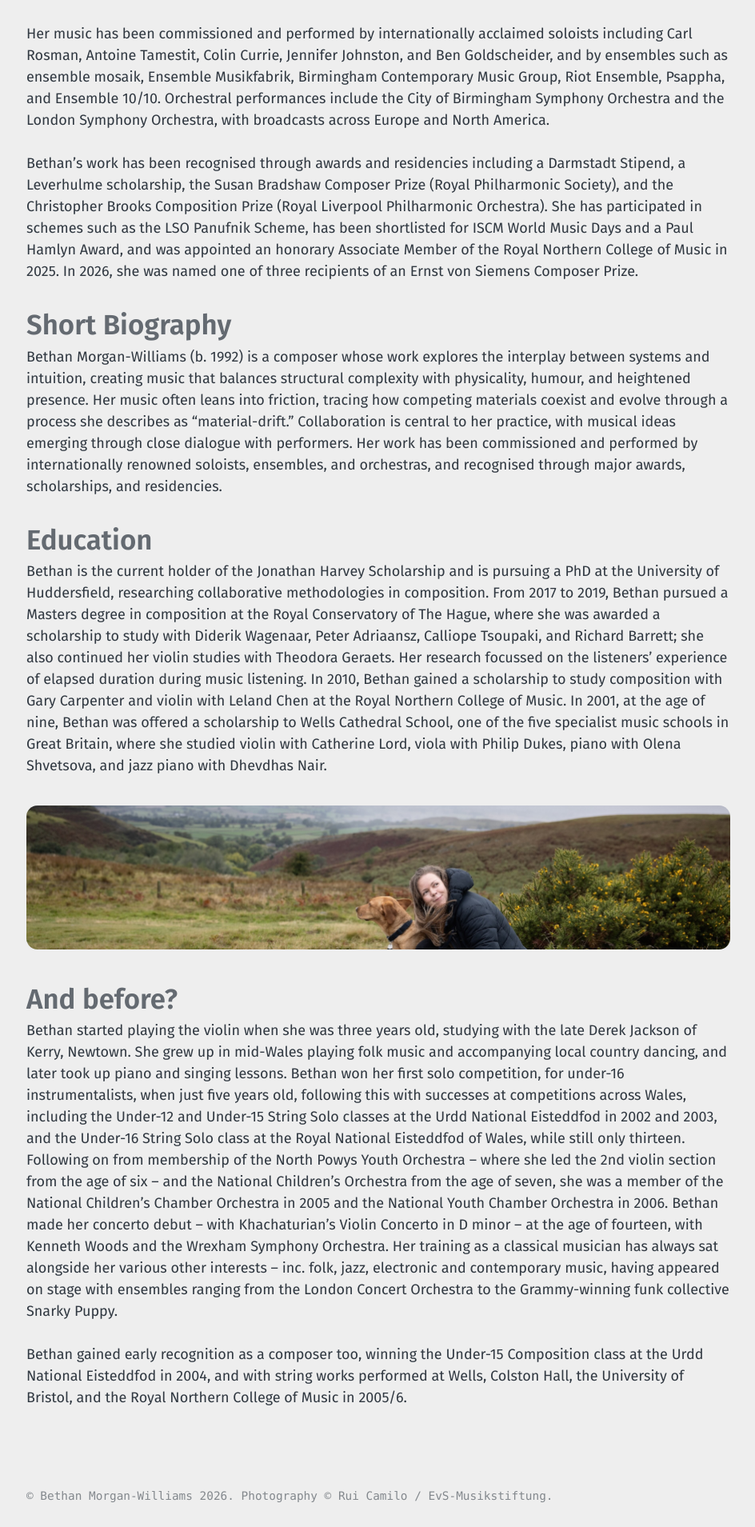
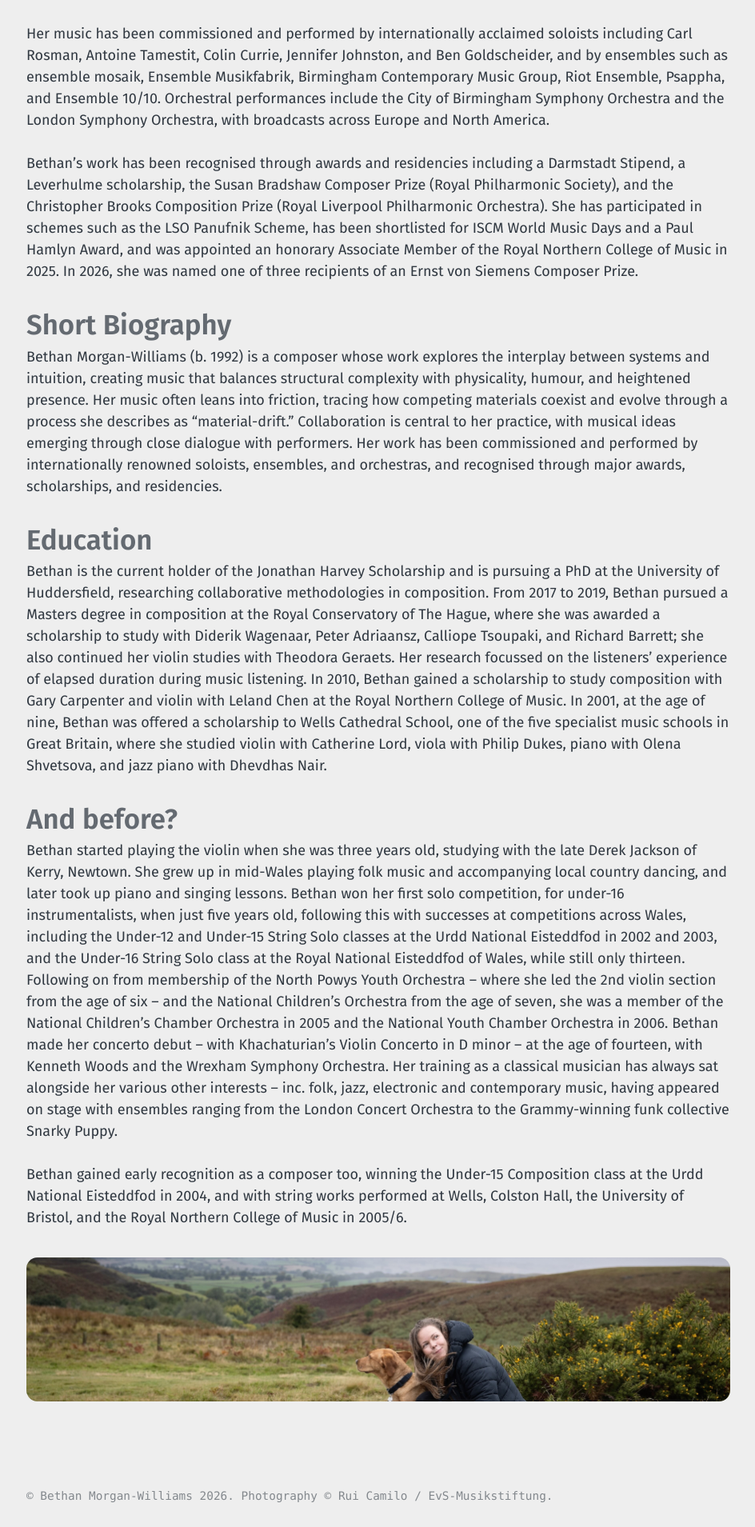
Before and after one commit to morganwilliamsb/website, a Jekyll site: the page built from biography.md, in a window 1280 px wide. Shown: the part 839-2748 px from the top of the page at 80% size, without its empty margins (39-983 px from the left). Built offline with Jekyll 4.4.1, drawn with Linux system fonts in a browser that asks for light colours.

Commit message:
Remove duplicate image from biography section
Removed duplicate image of Bethan with Oren in the Welsh countryside.

```diff
--- a/biography.md
+++ b/biography.md
@@ -27,10 +27,10 @@ Bethan Morgan-Williams (b. 1992) is a composer whose work explores the interplay
 
 Bethan is the current holder of the Jonathan Harvey Scholarship and is pursuing a PhD at the University of Huddersfield, researching collaborative methodologies in composition. From 2017 to 2019, Bethan pursued a Masters degree in composition at the Royal Conservatory of The Hague, where she was awarded a scholarship to study with Diderik Wagenaar, Peter Adriaansz, Calliope Tsoupaki, and Richard Barrett; she also continued her violin studies with Theodora Geraets. Her research focussed on the listeners' experience of elapsed duration during music listening. In 2010, Bethan gained a scholarship to study composition with Gary Carpenter and violin with Leland Chen at the Royal Northern College of Music. In 2001, at the age of nine, Bethan was offered a scholarship to Wells Cathedral School, one of the five specialist music schools in Great Britain, where she studied violin with Catherine Lord, viola with Philip Dukes, piano with Olena Shvetsova, and jazz piano with Dhevdhas Nair.
 
-<img src="/assets/images/girl-and-dog-strip.jpeg" alt="Bethan with Oren in the Welsh countryside" class="bio-divider">
-
 ## And before?
 
 Bethan started playing the violin when she was three years old, studying with the late Derek Jackson of Kerry, Newtown. She grew up in mid-Wales playing folk music and accompanying local country dancing, and later took up piano and singing lessons. Bethan won her first solo competition, for under-16 instrumentalists, when just five years old, following this with successes at competitions across Wales, including the Under-12 and Under-15 String Solo classes at the Urdd National Eisteddfod in 2002 and 2003, and the Under-16 String Solo class at the Royal National Eisteddfod of Wales, while still only thirteen. Following on from membership of the North Powys Youth Orchestra – where she led the 2nd violin section from the age of six – and the National Children’s Orchestra from the age of seven, she was a member of the National Children’s Chamber Orchestra in 2005 and the National Youth Chamber Orchestra in 2006. Bethan made her concerto debut – with Khachaturian’s Violin Concerto in D minor – at the age of fourteen, with Kenneth Woods and the Wrexham Symphony Orchestra. Her training as a classical musician has always sat alongside her various other interests – inc. folk, jazz, electronic and contemporary music, having appeared on stage with ensembles ranging from the London Concert Orchestra to the Grammy-winning funk collective Snarky Puppy.
 
 Bethan gained early recognition as a composer too, winning the Under-15 Composition class at the Urdd National Eisteddfod in 2004, and with string works performed at Wells, Colston Hall, the University of Bristol, and the Royal Northern College of Music in 2005/6.
+
+<img src="/assets/images/girl-and-dog-strip.jpeg" alt="Bethan with Oren in the Welsh countryside" class="bio-divider">
```
